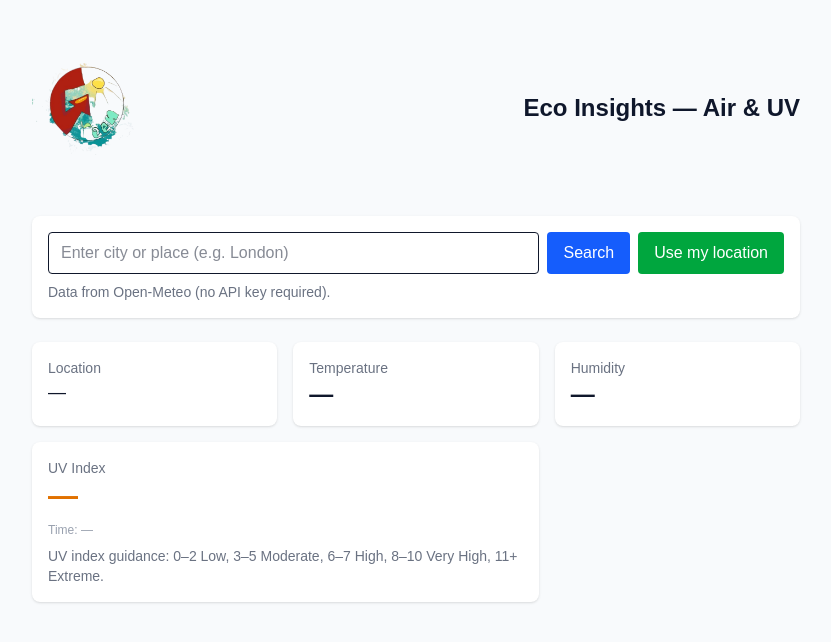
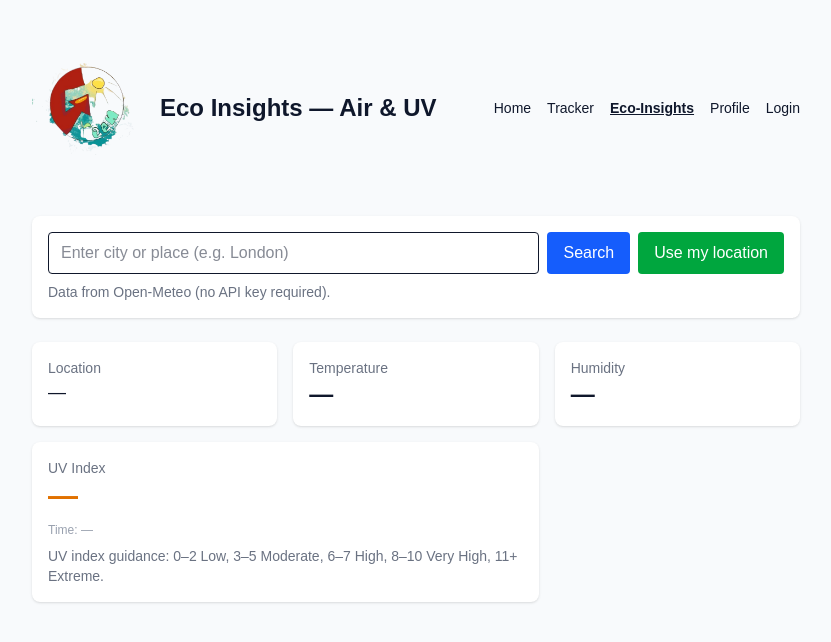
Before and after one commit to Nidheesh-Shetty/f19, a Next.js app: page /eco in a window 1280 px wide. Shown: the top 642 px of the page, without its empty margins (224-1055 px from the left). Built offline with nearby package versions, Linux system fonts and the light colour scheme.

Commit message:
added back navigation bar

```diff
--- a/app/eco/page.js
+++ b/app/eco/page.js
@@ -1,6 +1,7 @@
 "use client";
 
 import { useEffect, useState } from "react";
+import Link from "next/link";
 
 export default function EcoPage() {
     const [query, setQuery] = useState("");
@@ -113,8 +114,29 @@ export default function EcoPage() {
         <div className="min-h-screen bg-slate-50 text-slate-900 p-6">
             <header className="max-w-3xl mx-auto">
                 <div className="flex items-center justify-between mb-6">
-                    <img src="/images/logo.png" alt="logo" className="w-28 h-auto" />
-                    <h1 className="text-2xl font-semibold">Eco Insights — Air & UV</h1>
+                    <div className="flex items-center gap-4">
+                        <img src="/images/logo.png" alt="logo" className="w-28 h-auto" />
+                        <h1 className="text-2xl font-semibold">Eco Insights — Air & UV</h1>
+                    </div>
+                    <nav>
+                        <ul className="flex items-center gap-4 text-sm">
+                            <li>
+                                <Link href="/home" className="hover:underline">Home</Link>
+                            </li>
+                            <li>
+                                <Link href="/tracker" className="hover:underline">Tracker</Link>
+                            </li>
+                            <li>
+                                <Link href="/eco" className="font-semibold underline">Eco-Insights</Link>
+                            </li>
+                            <li>
+                                <Link href="/profile" className="hover:underline">Profile</Link>
+                            </li>
+                            <li>
+                                <Link href="/login" className="hover:underline">Login</Link>
+                            </li>
+                        </ul>
+                    </nav>
                 </div>
 
                 <div className="bg-white shadow rounded-lg p-4 mb-6">
```
